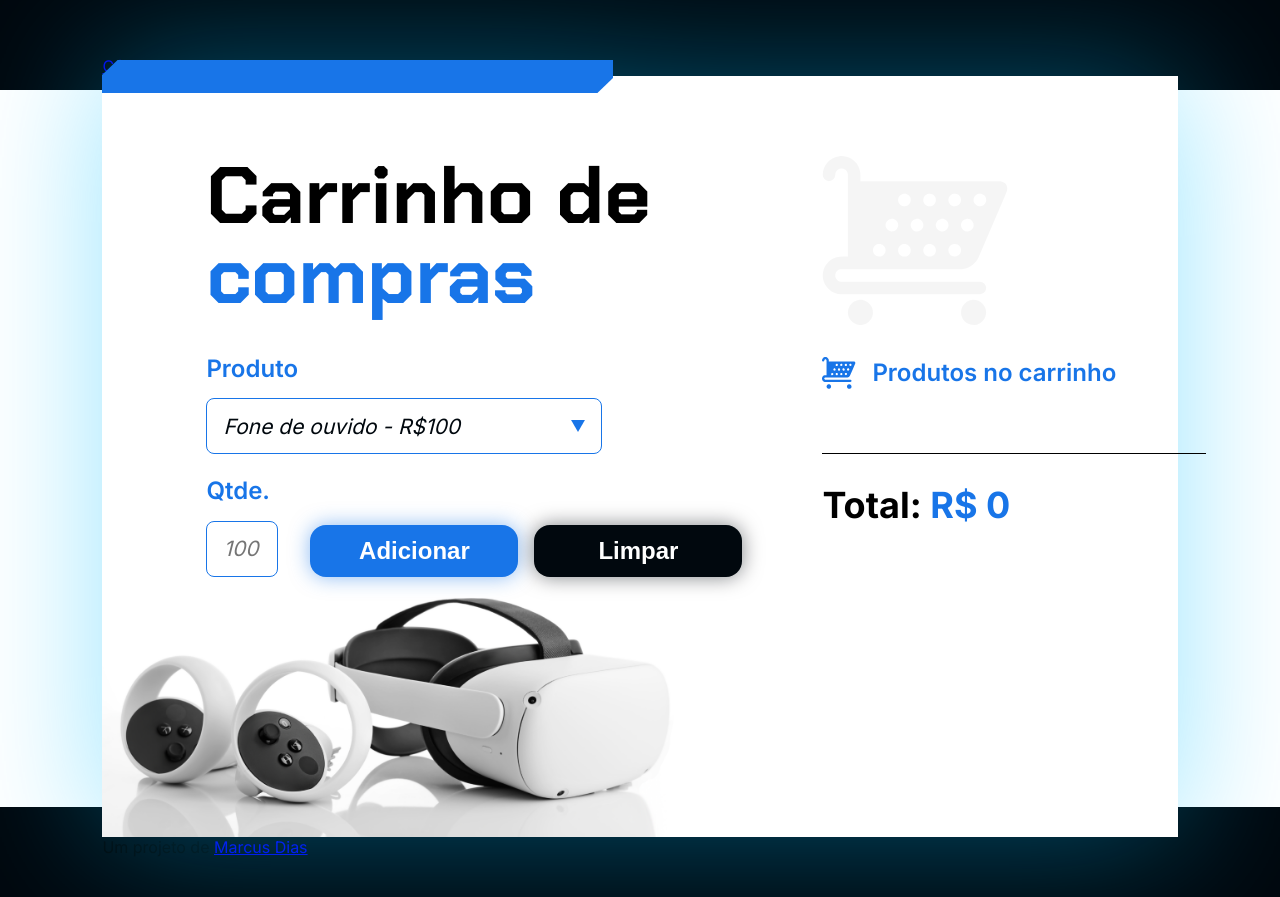
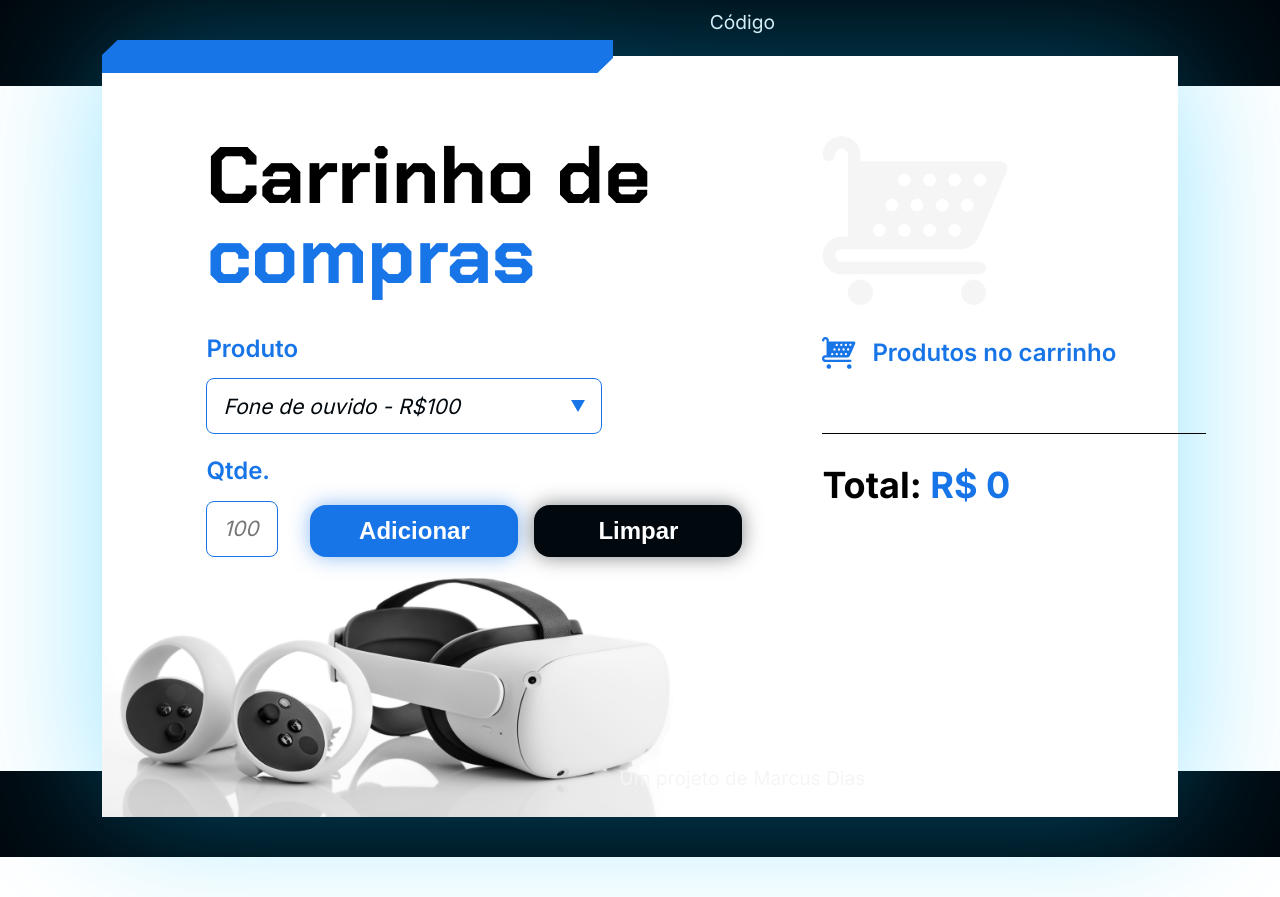
Before and after one commit to Marcus-Diasdev/carrinho-compras, a plain HTML site: page index.html in a window 1280 px wide. After the commit the page ends 857 px from the top, so only its background shows below. Drawn offline with Linux system fonts and the light colour scheme.

Commit message:
Update style.css

```diff
--- a/style.css
+++ b/style.css
@@ -15,6 +15,29 @@ body {
   padding: 7vh 8vw 5vh;
   font-family: 'Inter', sans-serif;
   font-size: 16px;
+}
+
+.container-codigo {
+    color: whitesmoke;
+    width: 100%;
+    position: fixed;
+    font-size: 1.2rem;
+    text-align: center;
+    top: 10px;
+    font-family: 'Inter', sans-serif;
+}
+
+#codigo {
+    color: whitesmoke;
+    padding: 0%;
+    width: 100%;
+    text-decoration: none;
+    transition: font-size 0.3s ease;
+}
+
+#codigo:hover {
+    color: white;
+    font-size: 1.23rem;
 }
 
 button {
@@ -239,3 +262,26 @@ input[type="number"] {
 .adicionar-produto {
   padding-bottom: 180px;
 }
+
+footer {
+    color: whitesmoke;
+    width: 100%;
+    position: fixed;
+    font-size: 1.2rem;
+    text-align: center;
+    bottom: 10px;
+    font-family: 'Inter', sans-serif;
+}
+
+footer a {
+    color: whitesmoke;
+    padding: 0%;
+    width: 100%;
+    text-decoration: none;
+    transition: font-size 0.3s ease;
+}
+
+footer a:hover {
+  color: rgb(255, 255, 255);
+  font-size: 1.21rem;
+}
```
